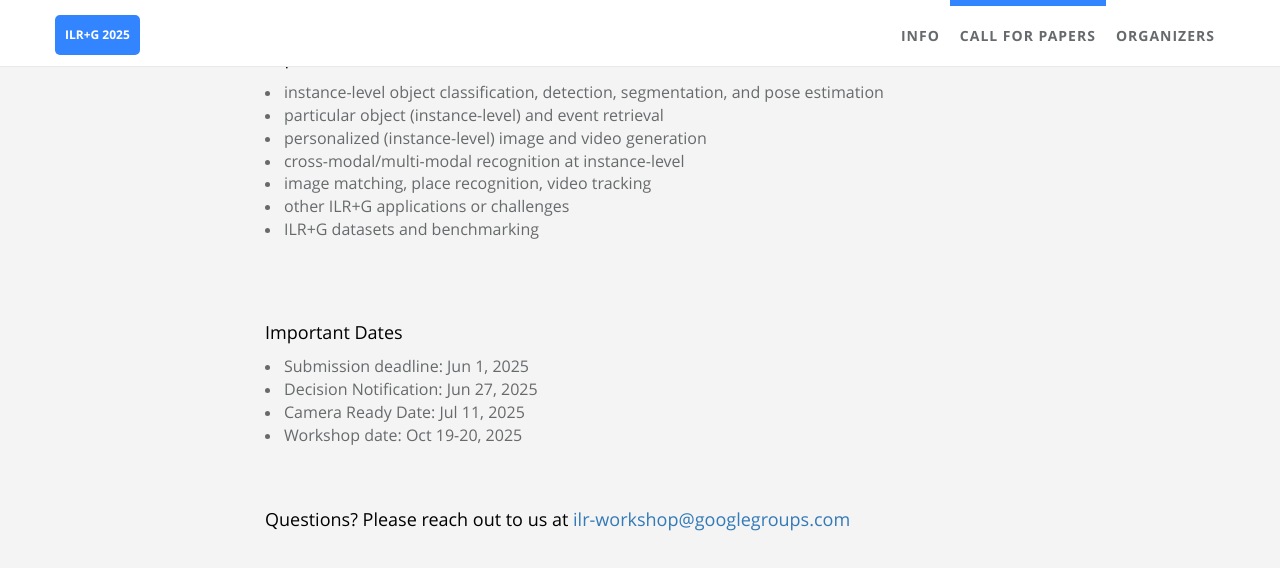
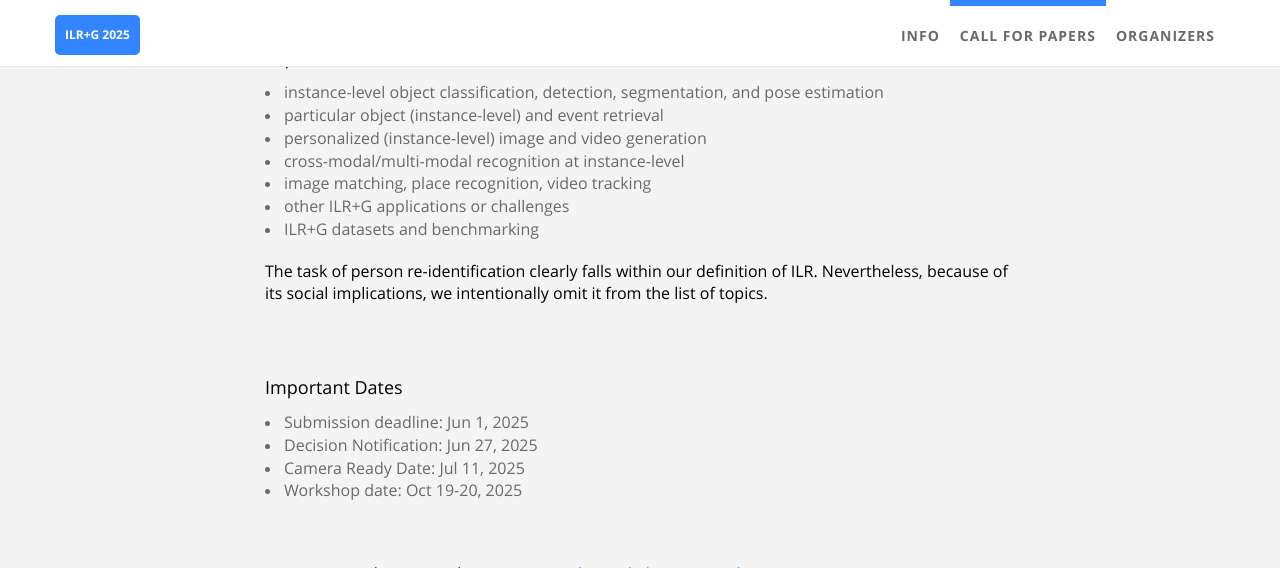
Before and after one commit to ilr-workshop/ICCVW2025, a Jekyll site: the page built from index.html, in a window 1280 px wide and 900 px high, scrolled down 1420 px, cut to the strip 0-568 px from the top of the window. Built offline with Jekyll 4.4.1, drawn with Linux system fonts in a browser that asks for light colours.

Commit message:
Update call_for_paper.html

```diff
--- a/_includes/sections/call_for_paper.html
+++ b/_includes/sections/call_for_paper.html
@@ -19,6 +19,7 @@
             <li><font size="3px">image matching, place recognition, video tracking</font></li>
             <li><font size="3px">other ILR+G applications or challenges</font></li>
             <li><font size="3px">ILR+G datasets and benchmarking</font></li> <br />
+            <p><font size="3px" color="#000000"><span data-i18n="about_me.des">  The task of person re-identification clearly falls within our definition of ILR. Nevertheless, because of its social implications, we intentionally omit it from the list of topics. </span></font></p>
          </div>
          <div class="col-lg-8 col-lg-offset-2 m-t-lg m-b-lg wow zoomIn">
             <p><font size="4px" color="#000000"><span data-i18n="about_me.des">  Important Dates </span></font></p>
```
